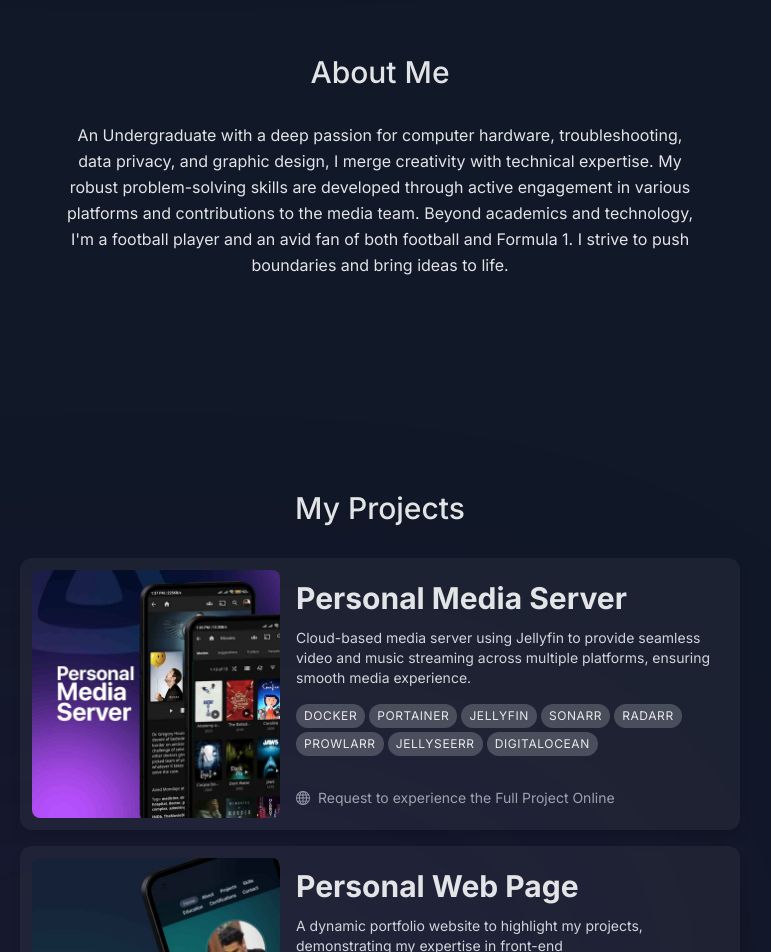
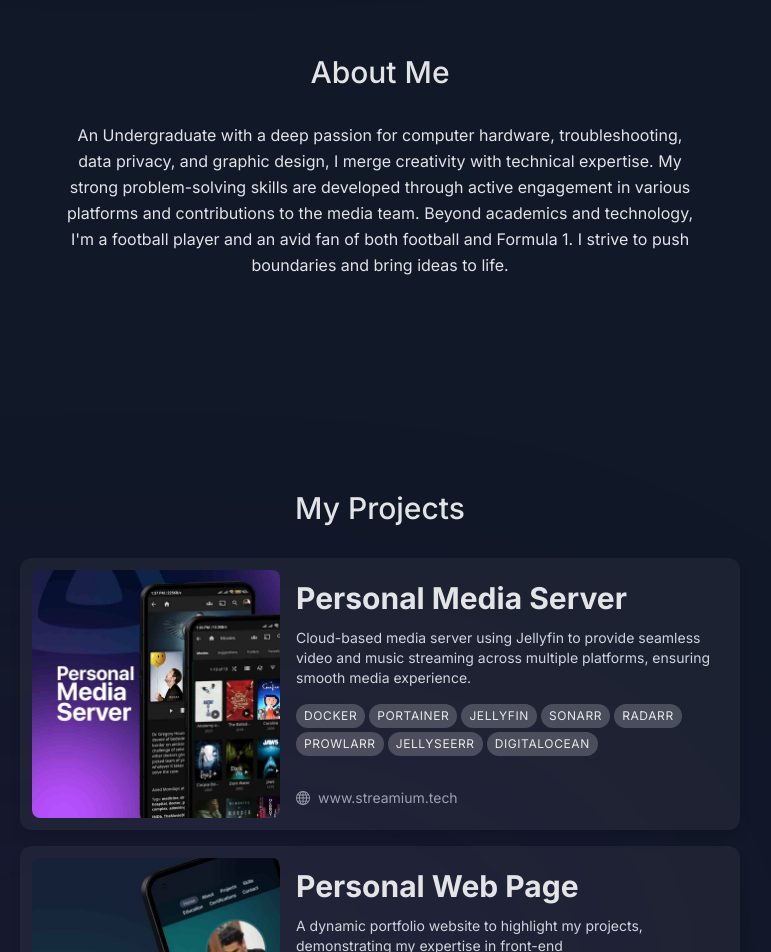
Before and after one commit to EmilWijayasekara/portfolio, a Next.js app: page / in a window 1280 px wide. Shown: the part 860-1812 px from the top of the page, without its empty margins (260-1031 px from the left). Built offline with nearby package versions, Linux system fonts and the light colour scheme.

Commit message:
minor word correction

```diff
--- a/components/about.tsx
+++ b/components/about.tsx
@@ -21,7 +21,7 @@ export default function About() {
       <p className="mb-3 text-center leading-normal sm:leading-relaxed">
         An Undergraduate with a deep passion for computer hardware,
         troubleshooting, data privacy, and graphic design, I merge creativity
-        with technical expertise. My robust problem-solving skills are developed
+        with technical expertise. My strong problem-solving skills are developed
         through active engagement in various platforms and contributions to the
         media team. Beyond academics and technology, I'm a football player and
         an avid fan of both football and Formula 1. I strive to push boundaries
--- a/components/footer.tsx
+++ b/components/footer.tsx
@@ -4,7 +4,7 @@ export default function Footer() {
   return (
     <div>
       <footer className="mb-6 px-4 text-center text-gray-500 select-none pointer-events-none">
-        <div className="block text-xs">&copy; 2024 | Emil Wijayasekara</div>
+        <div className="block text-xs">&copy; 2025 | Emil Wijayasekara</div>
         <div className="block text-xs m-[-1]">
           Crafted with Passion and Precision.
         </div>
--- a/components/projects.tsx
+++ b/components/projects.tsx
@@ -64,9 +64,7 @@ export default function Projects() {
               <div className="mt-8 flex items-center text-gray-400">
                 <BsGlobe className="mr-2" />
                 <span>
-                  <a href="mailto:emilshamen@gmail.com?subject=Request%20access%20for%20Personal%20Media%20Server">
-                    Request to experience the Full Project Online
-                  </a>
+                  <a href="https://streamium.tech/">www.streamium.tech</a>
                 </span>
               </div>
             </div>
```
